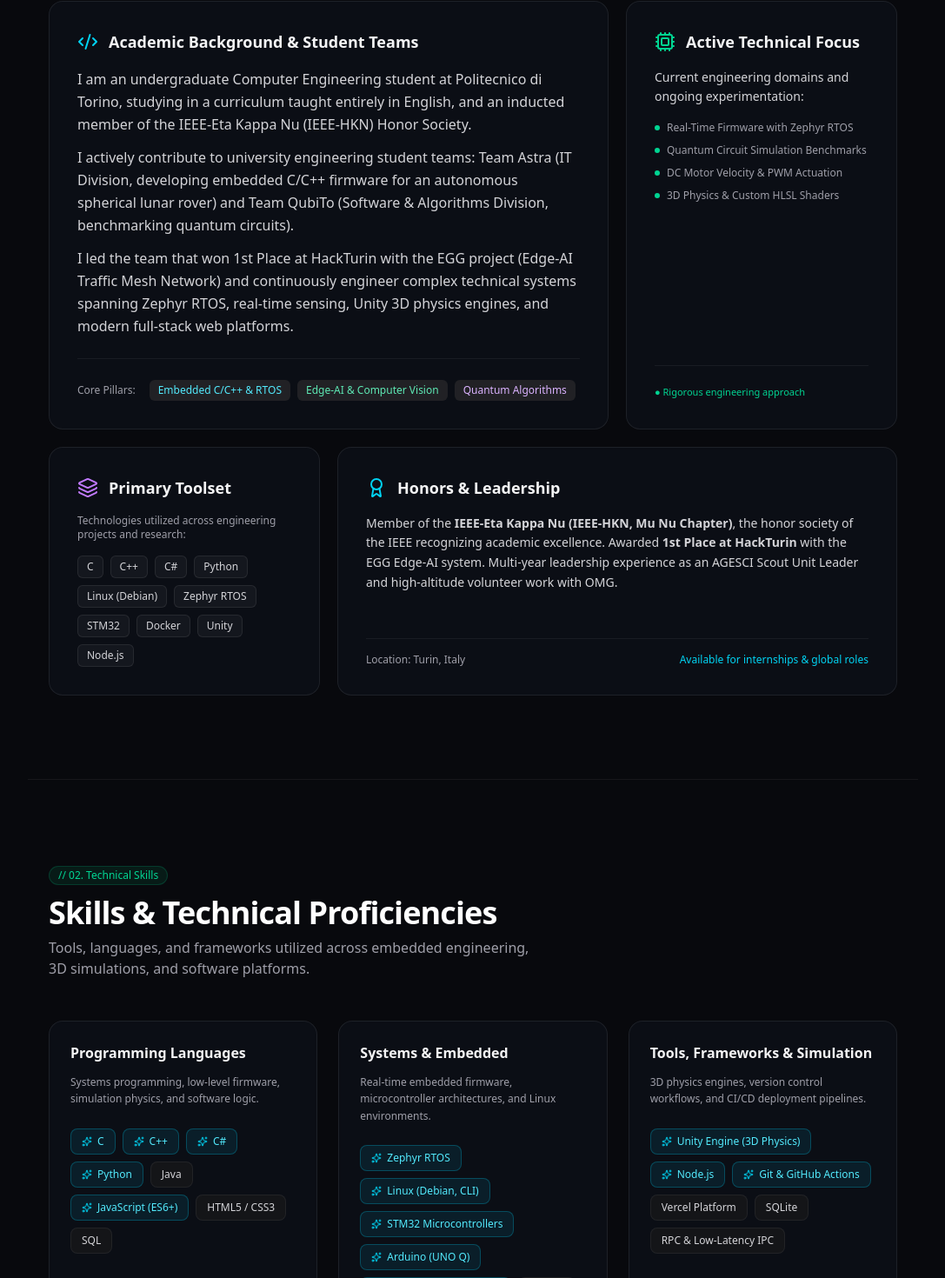
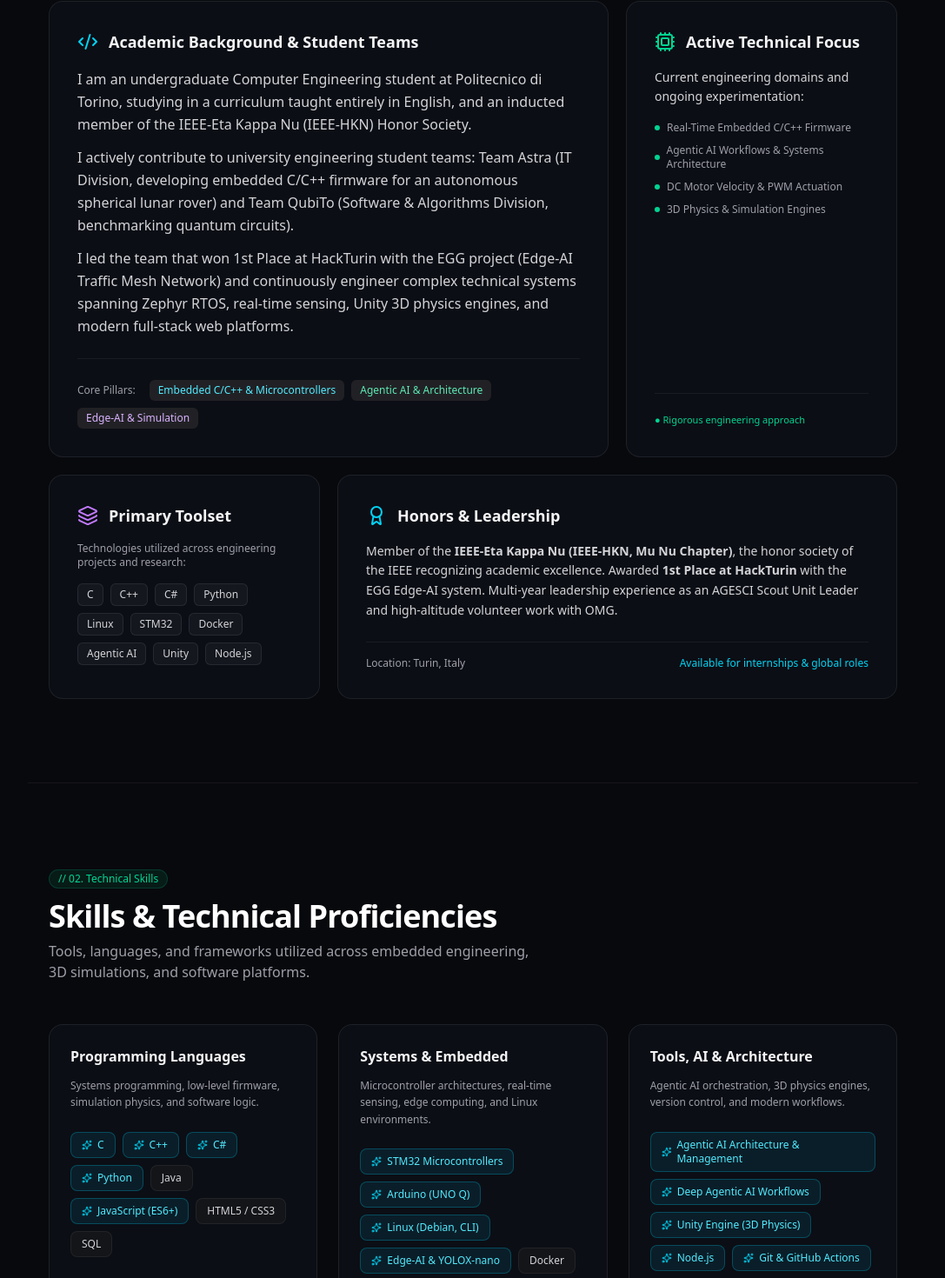
Before and after one commit to GioeleRora/gioggio, a Next.js app: page / in a window 1280 px wide. Shown: the part 1201-2671 px from the top of the page at 87% size, without its empty margins (96-1183 px from the left). Built offline with nearby package versions, Linux system fonts and the light colour scheme.

Commit message:
refactor(skills): remove Zephyr RTOS and add Agentic AI architecture and management

```diff
--- a/src/app/layout.tsx
+++ b/src/app/layout.tsx
@@ -19,13 +19,13 @@
 export const metadata: Metadata = {
   title: "Gioele Rora | Computer Engineering & Embedded Systems",
   description:
-    "Portfolio personale di Gioele Rora: studente di Ingegneria Informatica al Politecnico di Torino, membro IEEE-HKN, firmware embedded, Edge-AI e simulazioni.",
+    "Personal engineering portfolio of Gioele Rora: B.Sc. Computer Engineering student at Politecnico di Torino, IEEE-HKN member, embedded systems, Agentic AI architecture, and simulation platforms.",
   keywords: [
     "Gioele Rora",
     "Politecnico di Torino",
     "Computer Engineering",
     "Embedded Systems",
-    "Zephyr RTOS",
+    "Agentic AI",
     "C++",
     "Edge-AI",
     "HackTurin",
--- a/src/components/home/BentoAbout.tsx
+++ b/src/components/home/BentoAbout.tsx
@@ -39,13 +39,13 @@
           <div className="mt-6 pt-6 border-t border-white/[0.06] flex flex-wrap gap-2">
             <span className="text-xs font-mono text-zinc-400 self-center mr-2">Core Pillars:</span>
             <span className="px-2.5 py-1 rounded-md bg-zinc-800/80 text-xs font-mono text-cyan-300">
-              Embedded C/C++ & RTOS
+              Embedded C/C++ & Microcontrollers
             </span>
             <span className="px-2.5 py-1 rounded-md bg-zinc-800/80 text-xs font-mono text-emerald-300">
-              Edge-AI & Computer Vision
+              Agentic AI & Architecture
             </span>
             <span className="px-2.5 py-1 rounded-md bg-zinc-800/80 text-xs font-mono text-purple-300">
-              Quantum Algorithms
+              Edge-AI & Simulation
             </span>
           </div>
         </div>
@@ -65,11 +65,11 @@
             <ul className="space-y-2.5 text-xs font-mono text-zinc-400">
               <li className="flex items-center gap-2">
                 <span className="h-1.5 w-1.5 rounded-full bg-emerald-400" />
-                <span>Real-Time Firmware with Zephyr RTOS</span>
+                <span>Real-Time Embedded C/C++ Firmware</span>
               </li>
               <li className="flex items-center gap-2">
                 <span className="h-1.5 w-1.5 rounded-full bg-emerald-400" />
-                <span>Quantum Circuit Simulation Benchmarks</span>
+                <span>Agentic AI Workflows & Systems Architecture</span>
               </li>
               <li className="flex items-center gap-2">
                 <span className="h-1.5 w-1.5 rounded-full bg-emerald-400" />
@@ -77,7 +77,7 @@
               </li>
               <li className="flex items-center gap-2">
                 <span className="h-1.5 w-1.5 rounded-full bg-emerald-400" />
-                <span>3D Physics & Custom HLSL Shaders</span>
+                <span>3D Physics & Simulation Engines</span>
               </li>
             </ul>
           </div>
@@ -101,7 +101,7 @@
             Technologies utilized across engineering projects and research:
           </p>
           <div className="flex flex-wrap gap-2">
-            {["C", "C++", "C#", "Python", "Linux (Debian)", "Zephyr RTOS", "STM32", "Docker", "Unity", "Node.js"].map(
+            {["C", "C++", "C#", "Python", "Linux", "STM32", "Docker", "Agentic AI", "Unity", "Node.js"].map(
               (tech) => (
                 <span
                   key={tech}
--- a/src/data/skills.ts
+++ b/src/data/skills.ts
@@ -19,12 +19,11 @@
   {
     id: "devops-cloud",
     title: "Systems & Embedded",
-    description: "Real-time embedded firmware, microcontroller architectures, and Linux environments.",
+    description: "Microcontroller architectures, real-time sensing, edge computing, and Linux environments.",
     skills: [
-      { name: "Zephyr RTOS", category: "devops-cloud", level: "Avanzato", highlight: true },
-      { name: "Linux (Debian, CLI)", category: "devops-cloud", level: "Avanzato", highlight: true },
       { name: "STM32 Microcontrollers", category: "devops-cloud", level: "Intermedio", highlight: true },
       { name: "Arduino (UNO Q)", category: "devops-cloud", level: "Avanzato", highlight: true },
+      { name: "Linux (Debian, CLI)", category: "devops-cloud", level: "Avanzato", highlight: true },
       { name: "Edge-AI & YOLOX-nano", category: "devops-cloud", level: "Avanzato", highlight: true },
       { name: "Docker", category: "devops-cloud", level: "Intermedio" },
       { name: "I2C / SPI Communication", category: "devops-cloud", level: "Avanzato" },
@@ -33,9 +32,11 @@
   },
   {
     id: "tools-methodologies",
-    title: "Tools, Frameworks & Simulation",
-    description: "3D physics engines, version control workflows, and CI/CD deployment pipelines.",
+    title: "Tools, AI & Architecture",
+    description: "Agentic AI orchestration, 3D physics engines, version control, and modern workflows.",
     skills: [
+      { name: "Agentic AI Architecture & Management", category: "tools-methodologies", level: "Avanzato", highlight: true },
+      { name: "Deep Agentic AI Workflows", category: "tools-methodologies", level: "Avanzato", highlight: true },
       { name: "Unity Engine (3D Physics)", category: "tools-methodologies", level: "Avanzato", highlight: true },
       { name: "Node.js", category: "tools-methodologies", level: "Avanzato", highlight: true },
       { name: "Git & GitHub Actions", category: "tools-methodologies", level: "Avanzato", highlight: true },
```
